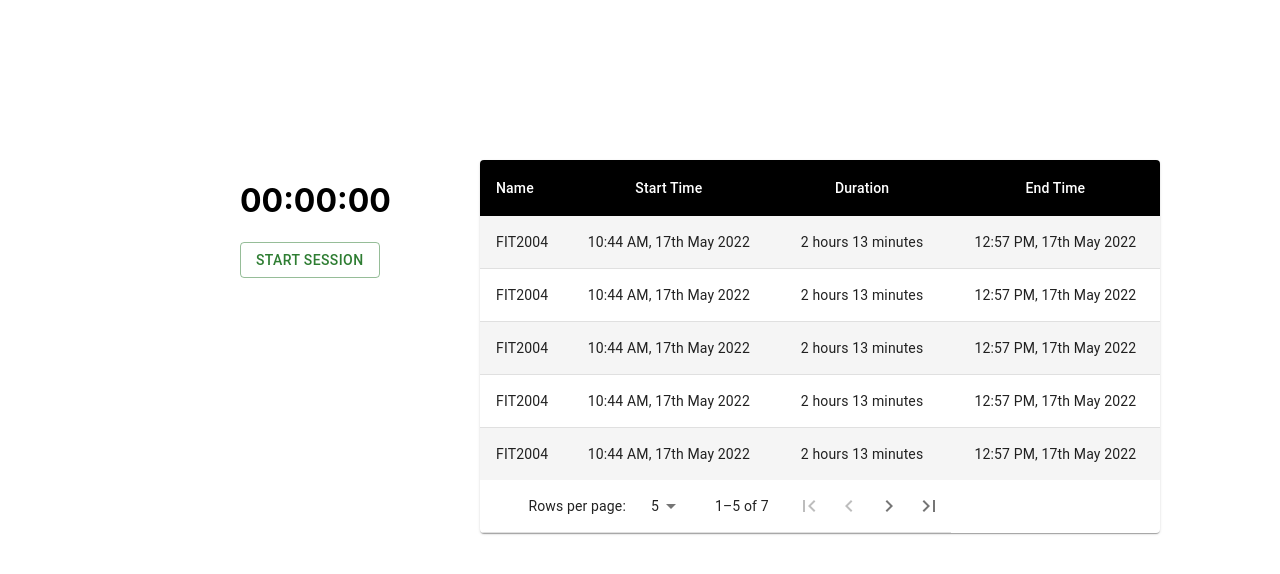
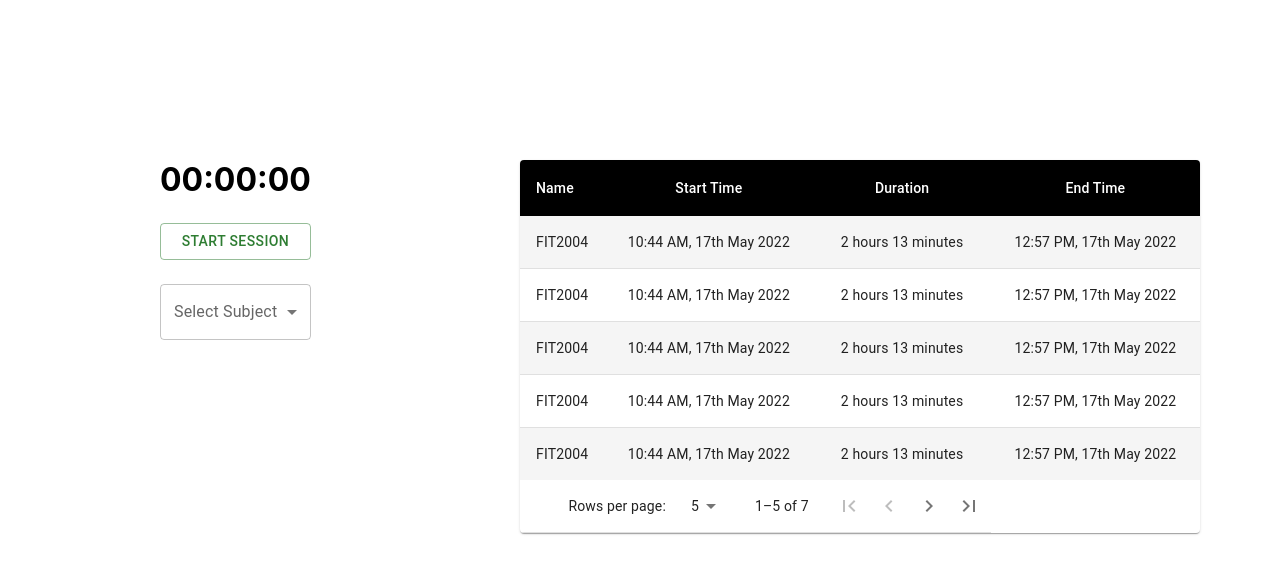
Before and after one commit to linton2000/Organize, a React (Create React App) app in the folder app/: page / in a window 1280 px wide. Shown: the top 574 px of the page. Built offline with nearby package versions, Linux system fonts and the light colour scheme.

Commit message:
feat: Subject Selector

```diff
--- a/app/src/App.tsx
+++ b/app/src/App.tsx
@@ -7,8 +7,8 @@ function App() {
     let mainGrid: ReactElement = (
         <Grid container spacing={20}>
             <Grid item xs={12} />
-            <Grid item xs={2} />
-            <Grid container item xs={2}>
+            <Grid item xs={1} />
+            <Grid container item xs={3}>
                 <Logger />
             </Grid>
             <Grid container item xs={7}>
--- a/app/src/model/Session.tsx
+++ b/app/src/model/Session.tsx
@@ -1,9 +1,11 @@
 export default class Session{
     startTime: Date;
+    subject: string;
     endTime: Date | undefined;
 
-    constructor(startTime: Date){
+    constructor(startTime: Date, subject: string){
         this.startTime = startTime;
+        this.subject = subject;
     }
 
     setEndTime(endTime: Date) {
--- a/app/src/model/SessionLogs.tsx
+++ b/app/src/model/SessionLogs.tsx
@@ -7,8 +7,8 @@ export default class SessionLogs {
         this.sessions = [];
     }
 
-    startSession() {
-        this.sessions.push(new Session(new Date()));
+    startSession(subject: string) {
+        this.sessions.push(new Session(new Date(), subject));
     }
 
     endSession() {
--- a/app/src/view/Logger.tsx
+++ b/app/src/view/Logger.tsx
@@ -1,49 +1,55 @@
-import { Button, ButtonGroup } from "@mui/material";
+import { Button, Stack } from "@mui/material";
 import { Component, ReactElement } from "react";
 import SessionLogs from "../model/SessionLogs";
 import Timer from "../controller/Timer";
+import SubjectSelector from "./SubjectSelector";
 
 type MyState = {
     isLogging: boolean;
 };
 export default class Logger extends Component<{}, MyState> {
     logs: SessionLogs;
+    subjectSelector: SubjectSelector;
 
-    constructor(props: any) {
+    constructor(props: {} | Readonly<{}>) {
         super(props);
         this.logs = new SessionLogs();
+        this.subjectSelector = new SubjectSelector(props);
         this.state = { isLogging: false };
         this.startTimer = this.startTimer.bind(this);
         this.endTimer = this.endTimer.bind(this);
     }
 
     startTimer() {
-        this.logs.startSession();
+        let subject: string | null = this.subjectSelector.getSubject();
+        if (subject != null) this.logs.startSession(subject);
         this.setState({ isLogging: true });
     }
 
     endTimer() {
         this.logs.endSession();
         this.setState({ isLogging: false });
-        localStorage.setItem("timerLogs", JSON.stringify(this.logs));
+        localStorage.settem("timerLogs", JSON.stringify(this.logs));
     }
 
     render() {
         let res: ReactElement;
         if (this.state.isLogging) {
             res = (
-                <div>
+                <Stack spacing={3}>
                     <Timer startTime={new Date()} />
-                    <ButtonGroup variant="outlined">
-                        <Button color="warning" onClick={this.endTimer}>
-                            End Session
-                        </Button>
-                    </ButtonGroup>
-                </div>
+                    <Button
+                        variant="outlined"
+                        color="warning"
+                        onClick={this.endTimer}
+                    >
+                        End Session
+                    </Button>
+                </Stack>
             );
         } else {
             res = (
-                <div>
+                <Stack spacing={3}>
                     <h1>00:00:00</h1>
                     <Button
                         variant="outlined"
@@ -52,7 +58,8 @@ export default class Logger extends Component<{}, MyState> {
                     >
                         Start Session
                     </Button>
-                </div>
+                    {this.subjectSelector.render()}
+                </Stack>
             );
         }
         return res;
--- /dev/null
+++ b/app/src/view/SubjectSelector.tsx
@@ -0,0 +1,43 @@
+import React, { Component, useState } from "react";
+import { FormControl, InputLabel, MenuItem, Select } from "@mui/material";
+
+export default class SubjectSelector extends Component {
+    subject: string | null;
+    selectElement: React.RefObject<any>;
+
+    constructor(props: {}) {
+        super(props);
+        this.subject = null;
+        this.selectElement = React.createRef();
+    }
+
+    getSubject() {
+        return this.subject;
+    }
+
+    handleChange() {
+        this.subject = this.selectElement.current.value;
+    }
+
+    render() {
+        return (
+            <FormControl fullWidth>
+                <InputLabel id="demo-simple-select-label">
+                    Select Subject
+                </InputLabel>
+                <Select
+                    labelId="demo-simple-select-label"
+                    id="demo-simple-select"
+                    label="subject_selector"
+                    ref={this.selectElement}
+                    value={this.subject}
+                    onChange={this.handleChange.bind(this)}
+                >
+                    <MenuItem value={"FIT2004"}>FIT2004</MenuItem>
+                    <MenuItem value={"ENG1001"}>ENG1001</MenuItem>
+                    <MenuItem value={"Organize"}>Organize</MenuItem>
+                </Select>
+            </FormControl>
+        );
+    }
+}
```
